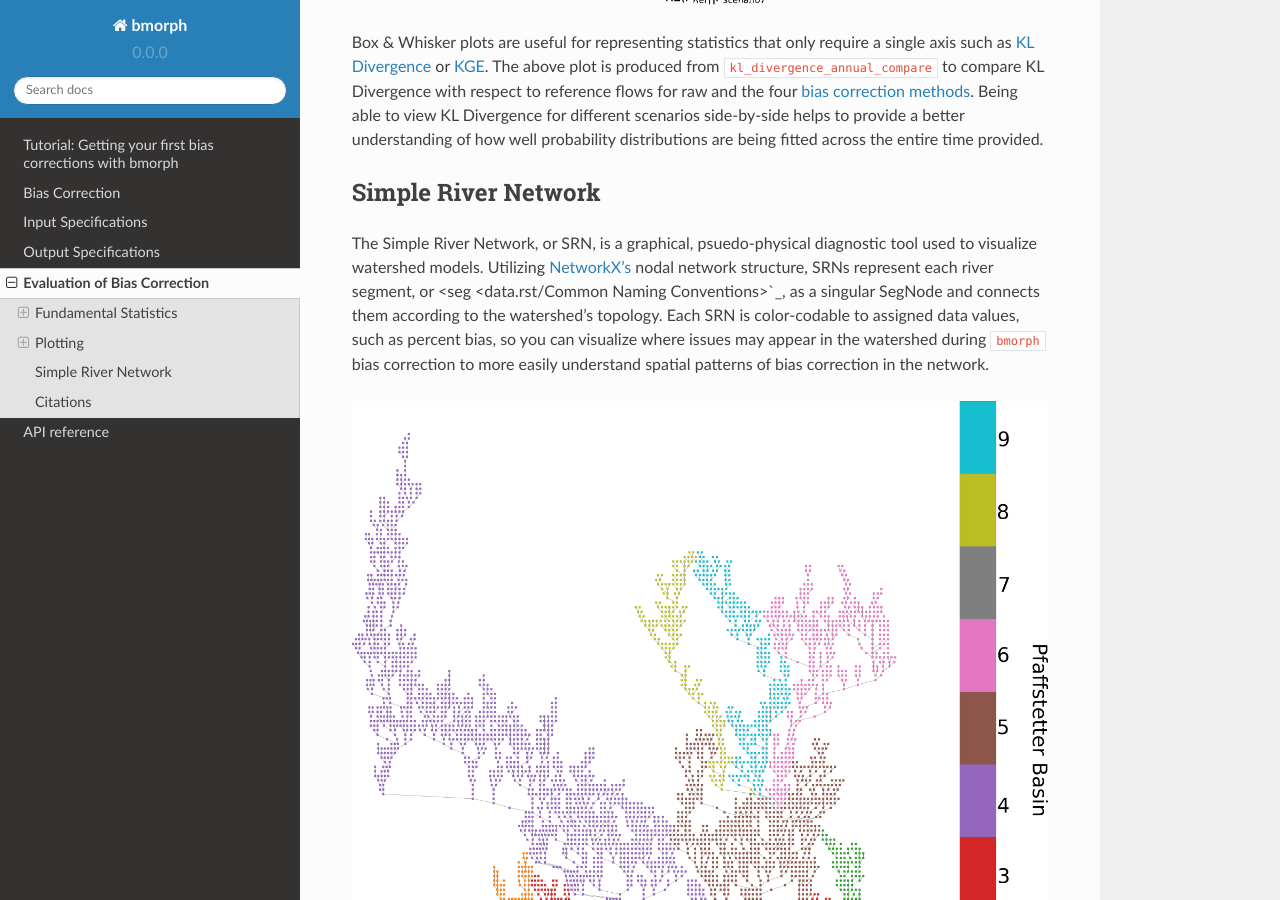
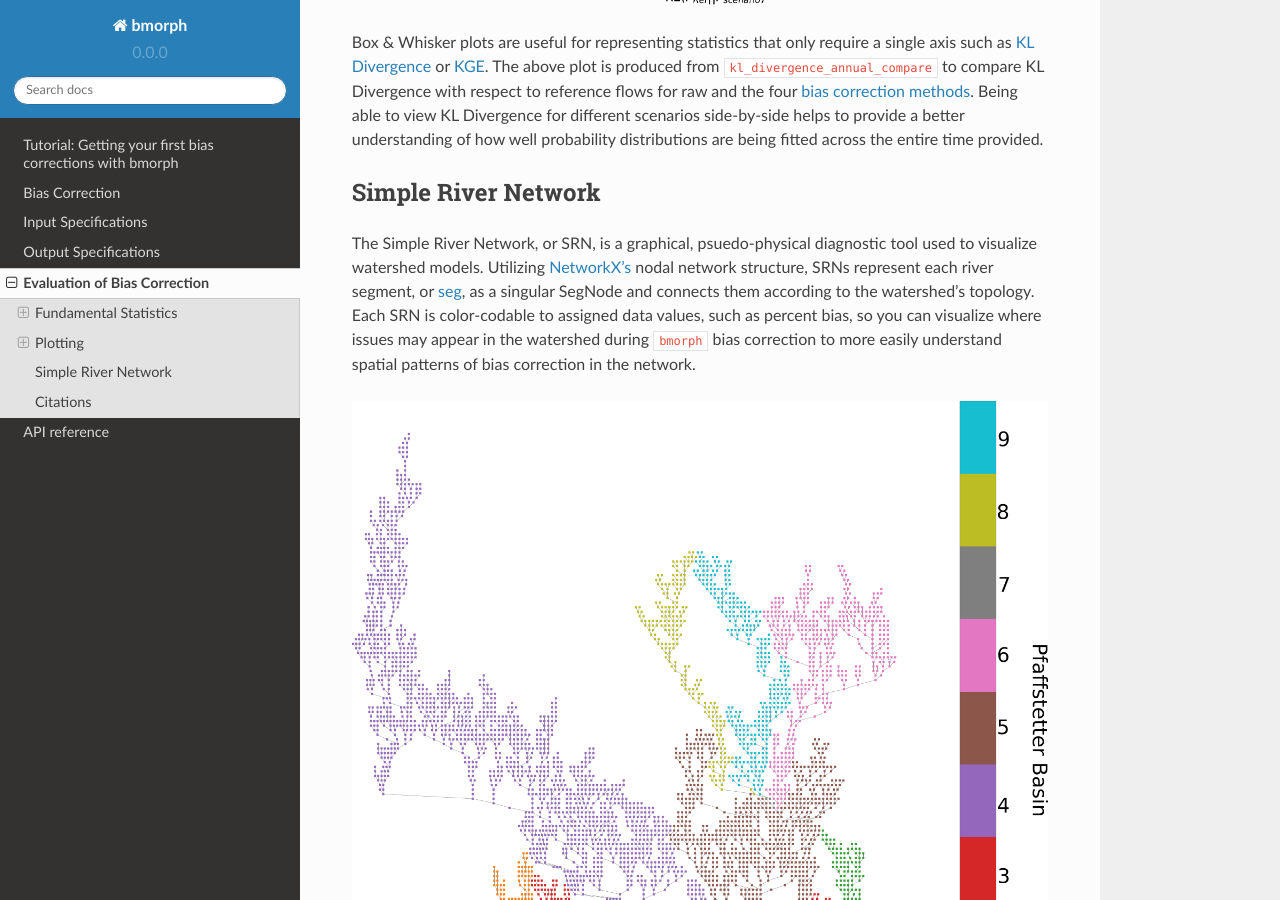
Before and after one commit to UW-Hydro/bmorph, a Sphinx documentation site: the page built from docs/evaluation.rst, in a window 1280 px wide and 900 px high, scrolled down 4199 px. Built offline with Sphinx 7.4.7 and the Read the Docs theme 2.0.0, drawn with Linux system fonts in a browser that asks for light colours.

Commit message:
Update evaluation.rst
fix typo

```diff
--- a/docs/evaluation.rst
+++ b/docs/evaluation.rst
@@ -87,7 +87,7 @@ Box & Whisker plots are useful for representing statistics that only require a s
 Simple River Network
 --------------------
 
-The Simple River Network, or SRN, is a graphical, psuedo-physical diagnostic tool used to visualize watershed models. Utilizing `NetworkX's <https://networkx.org/>`_ nodal network structure, SRNs represent each river segment, or <seg <data.rst/Common Naming Conventions>`_, as a singular SegNode and connects them according to the watershed's topology. Each SRN is color-codable to assigned data values, such as percent bias, so you can visualize where issues may appear in the watershed during ``bmorph`` bias correction to more easily understand spatial patterns of bias correction in the network.
+The Simple River Network, or SRN, is a graphical, psuedo-physical diagnostic tool used to visualize watershed models. Utilizing `NetworkX's <https://networkx.org/>`_ nodal network structure, SRNs represent each river segment, or `seg <data.rst/Common Naming Conventions>`_, as a singular SegNode and connects them according to the watershed's topology. Each SRN is color-codable to assigned data values, such as percent bias, so you can visualize where issues may appear in the watershed during ``bmorph`` bias correction to more easily understand spatial patterns of bias correction in the network.
 
 .. image:: Figures/crb_srn_example.png
     :alt: Nodal network of the Columbia River Basin showing river segement connections and color-coded by Pfaffsetter basin.
```
